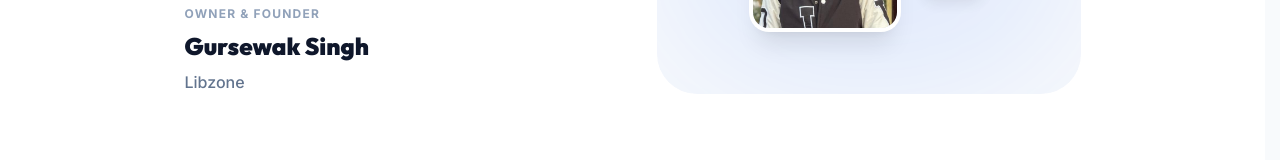
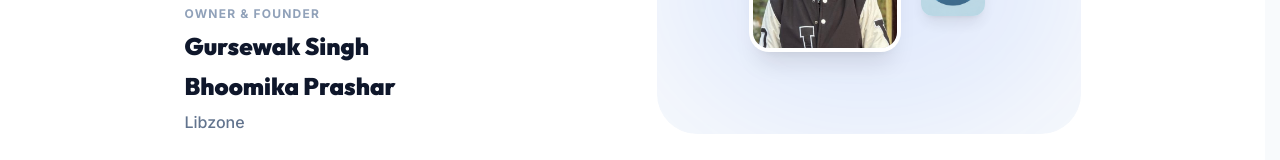
Before and after one commit to kp7829294-create/libzone, a Next.js app: page /contact in a window 1280 px wide. Shown: the part 537-697 px from the top of the page. Built offline with nearby package versions, Linux system fonts and the light colour scheme; no server answers.

Commit message:
Initial commit562sf

```diff
--- a/src/app/contact/page.js
+++ b/src/app/contact/page.js
@@ -27,6 +27,7 @@ export default function Contact() {
               <div className="flex flex-col gap-2">
                 <p className="text-xs font-bold text-slate-400 uppercase tracking-widest">Owner & Founder</p>
                 <p className="font-display font-black text-2xl text-slate-900">Gursewak Singh</p>
+                <p className="font-display font-black text-2xl text-slate-900">Bhoomika Prashar</p>
                 <p className="text-slate-500 font-medium">Libzone</p>
               </div>
             </div>
```
